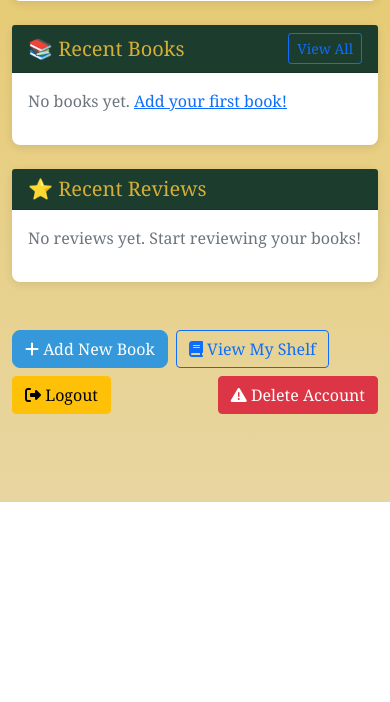
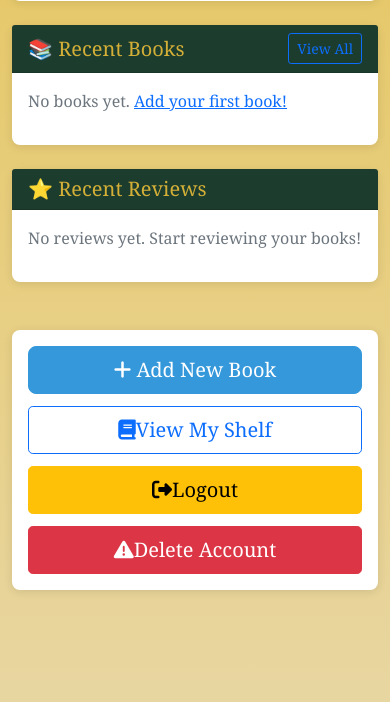
Before and after one commit to ShuaybAi/bookwyrms, a Django app: page /my-account/ in a window 390 px wide. Shown: the part 1064-1766 px from the top of the page. Before the commit the page ends 1566 px from the top, so only its background shows below. Run offline with Django 5.2, Linux system fonts and the light colour scheme; the visitor is signed in with stand-in values (Sample User, id 1); data that the repository does not hold is empty; some libraries are stand-ins or nearby versions.

Commit message:
fix responsivity on action buttons in my account page

```diff
--- a/books/templates/books/my_account.html
+++ b/books/templates/books/my_account.html
@@ -178,19 +178,23 @@
 <!-- Action Buttons -->
 <div class="row mt-4 mb-4">
     <div class="col-12">
-        <div class="d-flex gap-2 flex-wrap">
-            <a href="{% url 'add_book' %}" class="btn btn-primary">
+        <div class="card">
+            <div class="card-body">
+                <div id="account-action-buttons">
+                    <a href="{% url 'add_book' %}" class="btn btn-primary btn-lg" id="add-book-btn">
                         <i class="fas fa-plus"></i> Add New Book
                     </a>
-            <a href="{% url 'user_shelf' user.username user.id %}" class="btn btn-outline-primary">
+                    <a href="{% url 'user_shelf' user.username user.id %}" class="btn btn-outline-primary btn-lg" id="view-shelf-btn">
                         <i class="fas fa-book"></i> View My Shelf
                     </a>
-            <a href="{% url 'account_logout' %}" class="btn btn-warning">
+                    <a href="{% url 'account_logout' %}" class="btn btn-warning btn-lg" id="logout-btn">
                         <i class="fas fa-sign-out-alt"></i> Logout
                     </a>
-            <button type="button" class="btn btn-danger ms-auto" data-bs-toggle="modal" data-bs-target="#deleteAccountModal">
+                    <button type="button" class="btn btn-danger btn-lg" id="delete-account-btn" data-bs-toggle="modal" data-bs-target="#deleteAccountModal">
                         <i class="fas fa-exclamation-triangle"></i> Delete Account
                     </button>
+                </div>
+            </div>
         </div>
     </div>
 </div>
--- a/static/css/style.css
+++ b/static/css/style.css
@@ -279,3 +279,86 @@ a:hover .book-card {
         grid-column: 1;
     }
 }
+
+/* Account Action Buttons Responsive Layout */
+#account-action-buttons {
+    display: flex;
+    justify-content: space-between;
+    align-items: center;
+    gap: 0.75rem;
+    flex-wrap: wrap;
+}
+
+/* Desktop: Primary actions on left, destructive actions on right */
+@media (min-width: 768px) {
+    #add-book-btn {
+        margin-right: 0.5rem;
+    }
+
+    #delete-account-btn {
+        margin-left: auto;
+    }
+}
+
+/* Tablet and Mobile: Stack vertically with grouped actions */
+@media (max-width: 767.98px) {
+    #account-action-buttons {
+        display: grid;
+        gap: 0.75rem;
+        grid-template-columns: 1fr 1fr;
+        grid-template-areas:
+            "add-book add-book"
+            "view-shelf logout"
+            "delete delete";
+    }
+
+    #add-book-btn {
+        grid-area: add-book;
+        width: 100%;
+    }
+
+    #view-shelf-btn {
+        grid-area: view-shelf;
+        width: 100%;
+        display: flex;
+        align-items: center;
+        justify-content: center;
+        min-height: 44px;
+    }
+
+    #logout-btn {
+        grid-area: logout;
+        width: 100%;
+        display: flex;
+        align-items: center;
+        justify-content: center;
+        min-height: 44px;
+    }
+
+    #delete-account-btn {
+        grid-area: delete;
+        width: 100%;
+        display: flex;
+        align-items: center;
+        justify-content: center;
+        min-height: 44px;
+    }
+}
+
+/* Very small screens: Full stack */
+@media (max-width: 480px) {
+    #account-action-buttons {
+        grid-template-columns: 1fr;
+        grid-template-areas:
+            "add-book"
+            "view-shelf"
+            "logout"
+            "delete";
+    }
+
+    #view-shelf-btn,
+    #logout-btn,
+    #delete-account-btn {
+        grid-column: 1;
+    }
+}
```
Lines whose indentation alone changed are shown as unchanged.
